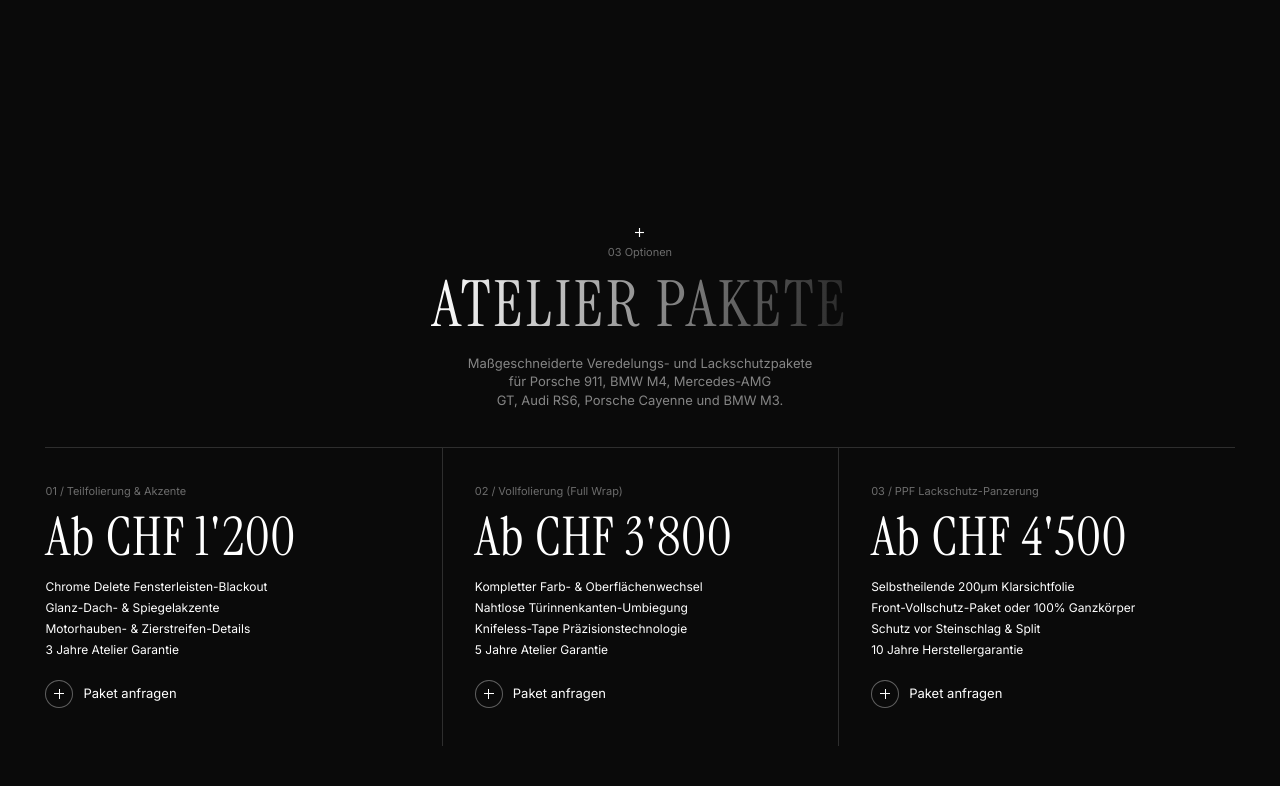
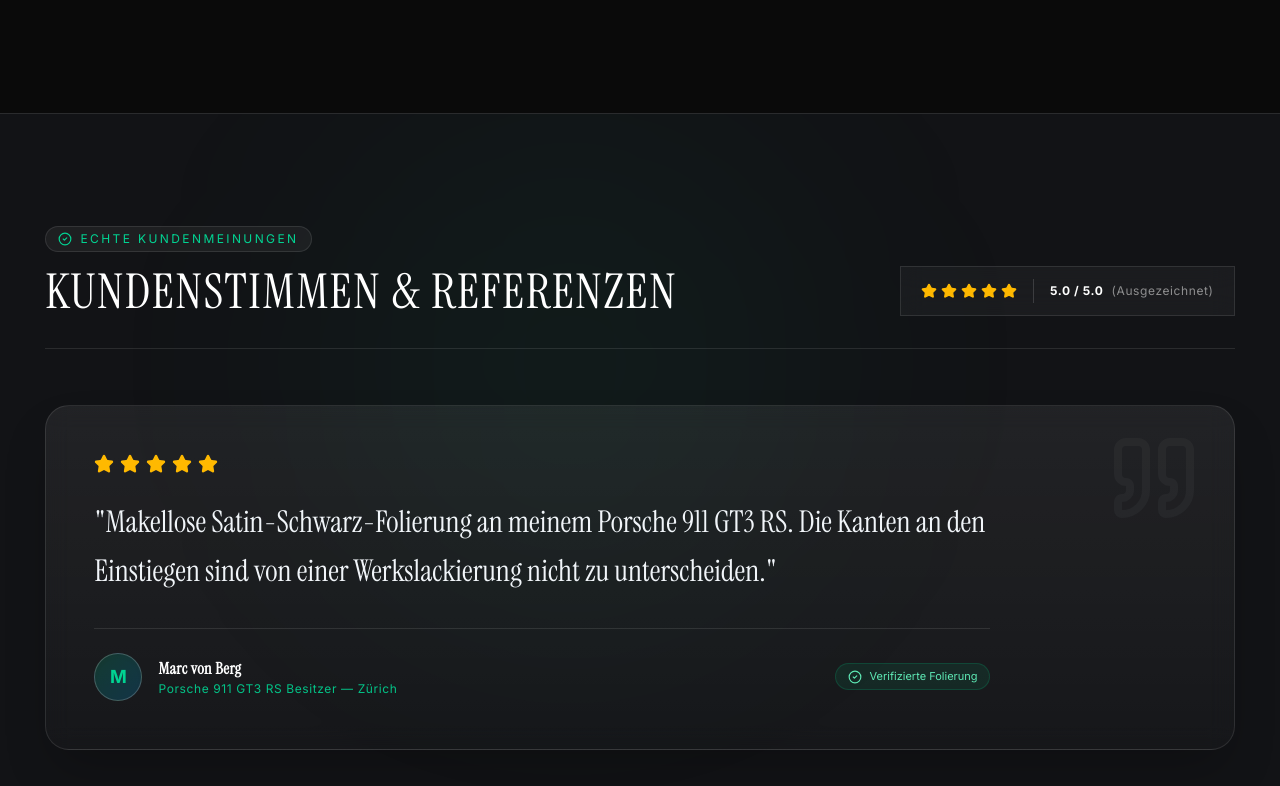
Before and after one commit to dmytro-webild/73725975-dcd0-4b44-b27b-0d62a0ff8603, a React (Vite) app: page / in a window 1280 px wide. Shown: the part 10494-11280 px from the top of the page. Built offline with nearby package versions, Linux system fonts and the light colour scheme; no server answers.

Commit message:
Webild agent: <TARGET_ELEMENT> The user selected one element (not the whol

```diff
--- a/src/pages/HomePage.tsx
+++ b/src/pages/HomePage.tsx
@@ -7,7 +7,6 @@ import PortfolioSection from "@/components/sections/portfolio/PortfolioSection";
 import DetailsSection from "@/components/sections/details/DetailsSection";
 import AboutSection from "@/components/sections/about/AboutSection";
 import HowItWorksSection from "@/components/sections/about/HowItWorksSection";
-import PricingAxisColumns from "@/components/sections/pricing/PricingAxisColumns";
 import TestimonialAxisCounter from "@/components/sections/testimonial/TestimonialAxisCounter";
 import FaqTrackedRows from "@/components/sections/faq/FaqTrackedRows";
 import ContactInquirySection from "@/components/sections/contact/ContactInquirySection";
@@ -28,14 +27,6 @@ export default function HomePage() {
   const handleApplySpec = (spec: { colorName: string; finish: string; hex: string }) => {
     setAppliedSpec(spec);
   };
-
-  const pricingItems = t.pricing.items.map((p) => ({
-    ...p,
-    button: {
-      text: t.pricing.inquireBtn,
-      href: "#contact",
-    },
-  }));
 
   return (
     <>
@@ -85,17 +76,6 @@ export default function HomePage() {
         <HowItWorksSection />
       </div>
 
-      {/* Atelier Pricing Packages */}
-      <div id="pricing" data-webild-section="PricingAxisColumns" data-webild-section-id="PricingAxisColumns-1" data-section="pricing">
-        <PricingAxisColumns
-          counter={t.pricing.counter}
-          title={t.pricing.title}
-          description={t.pricing.description}
-          items={pricingItems}
-          media="image"
-        />
-      </div>
-
       {/* Owner Testimonials */}
       <div id="testimonials" data-webild-section="TestimonialAxisCounter" data-webild-section-id="TestimonialAxisCounter-1" data-section="testimonials">
         <TestimonialAxisCounter
```
